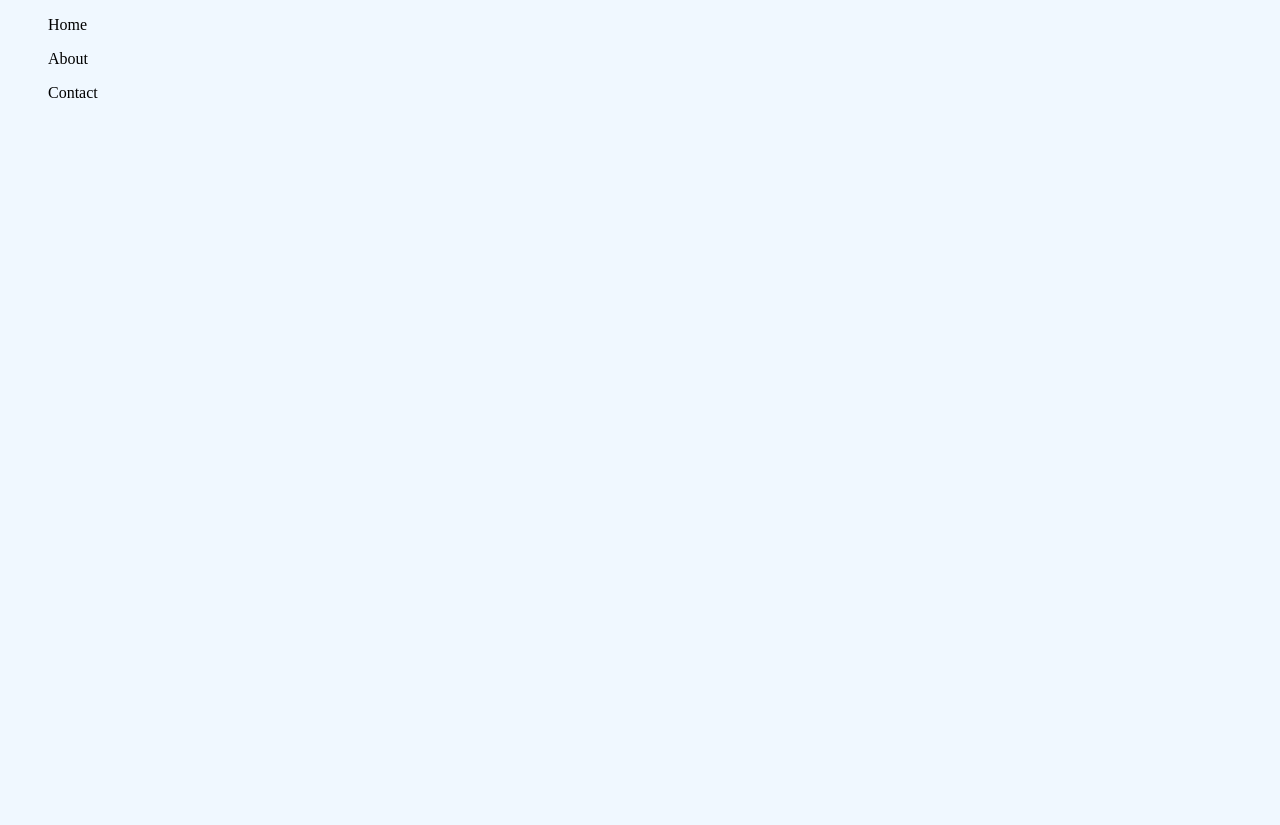
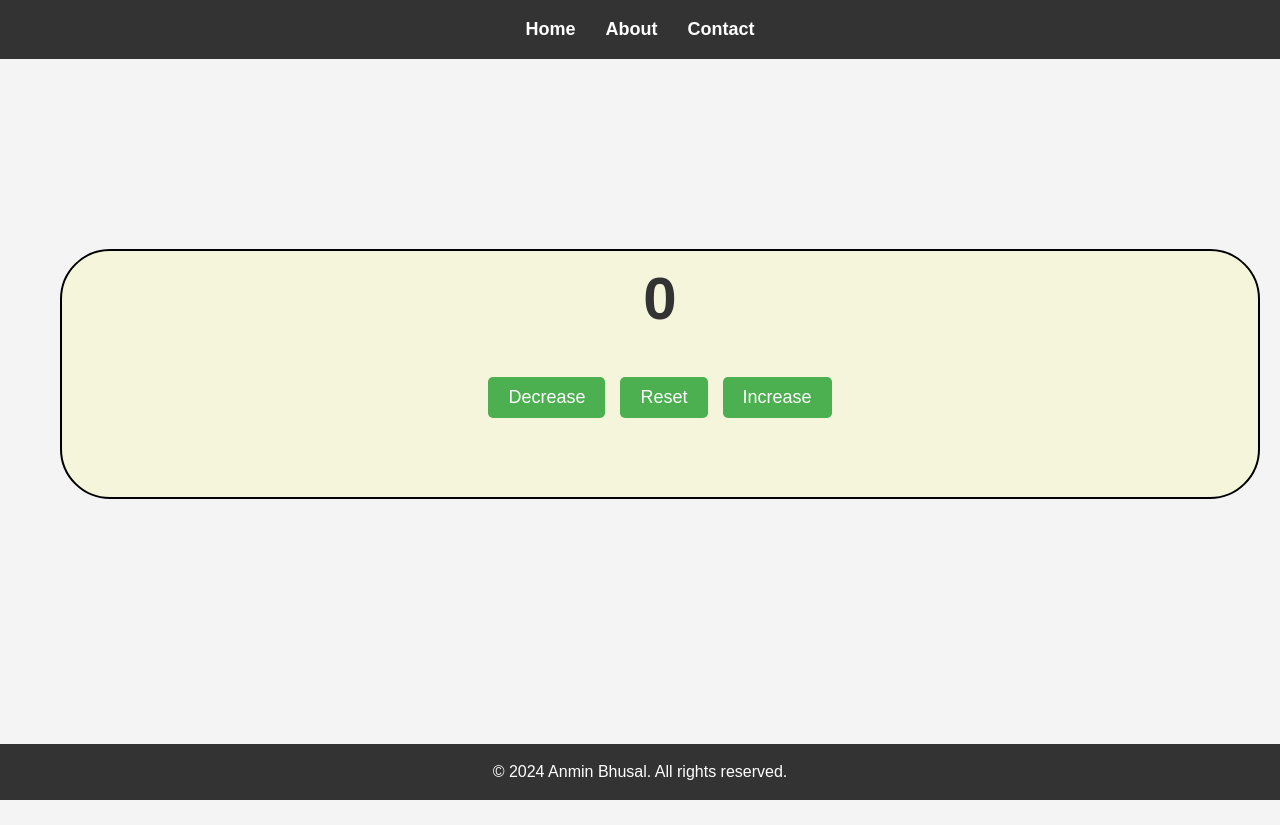
Before and after one commit to Anmin-Bhusal/Counter-program-using-js, a plain HTML site: page index.html in a window 1280 px wide. Before the commit the page ends 800 px from the top, so only its background shows below. Drawn offline with Linux system fonts and the light colour scheme.

Commit message:
first version

```diff
--- a/index.css
+++ b/index.css
@@ -1,3 +1,95 @@
+* {
+    margin: 0;
+    padding: 0;
+    box-sizing: border-box;
+    font-family: 'Arial', sans-serif;
+}
+
 body {
-    background-color: aliceblue;
+    background-color: #f4f4f4;
+    color: #333;
+    line-height: 1.6;
 }
+
+header {
+    background-color: #333;
+    color: #fff;
+    padding: 15px 0;
+}
+
+nav ul {
+    list-style: none;
+    display: flex;
+    justify-content: center;
+    align-items: center;
+}
+
+nav ul li {
+    margin: 0 15px;
+}
+
+nav ul li a {
+    color: #fff;
+    text-decoration: none;
+    font-size: 18px;
+    font-weight: bold;
+}
+
+nav ul li a:hover {
+    text-decoration: underline;
+}
+
+section {
+    border:2px solid black;
+    border-radius: 50px;
+    height:250px;
+    width:1200px;
+    background-color: beige;
+    margin-top: 150px;
+}
+
+main {
+    padding: 40px 20px;
+    max-width: 1200px;
+    margin: 0 auto;
+}
+
+.counter-container {
+    text-align: center;
+}
+
+#counter {
+    font-size: 60px;
+    color: #333;
+    margin-bottom: 30px;
+}
+
+.button-container {
+    display: flex;
+    justify-content: center;
+    gap: 15px;
+}
+
+button {
+    font-size: 18px;
+    padding: 10px 20px;
+    cursor: pointer;
+    border-radius: 5px;
+    border: none;
+    background-color: #4CAF50;
+    color: white;
+}
+
+button:hover {
+    background-color: #f118c6;
+}
+
+footer {
+    background-color: #333;
+    color: #fff;
+    text-align: center;
+    padding: 15px 0;
+    position: sticky;
+    bottom: 0;
+    width: 100%;
+}
--- a/index.html
+++ b/index.html
@@ -3,22 +3,36 @@
 <head>
     <meta charset="UTF-8">
     <meta name="viewport" content="width=device-width, initial-scale=1.0">
-    <title>Document</title>
+    <title>My Professional Website</title>
     <link rel="stylesheet" href="index.css">
 </head>
 <body>
     <header>
         <nav>
-            <ul class="nav">Home</ul>
-            <ul class="nav">About</ul>
-            <ul class="nav">Contact</ul>
+            <ul>
+                <li><a href="#">Home</a></li>
+                <li><a href="#">About</a></li>
+                <li><a href="#">Contact</a></li>
+            </ul>
         </nav>
     </header>
+
     <main>
+        <section class="counter-container">
+            <h1 id="counter">0</h1>
+            <div class="button-container">
+                <button id="button1">Decrease</button>
+                <button id="button2">Reset</button>
+                <button id="button3">Increase</button>
+            </div>
+        </section>
+        <br><br><br><br><br><br><br><br><br>
+    </main>
 
-    </main>
     <footer>
+        <p>&copy; 2024 Anmin Bhusal. All rights reserved.</p>
+    </footer>
 
-    </footer>
+    <script src="index.js"></script>
 </body>
 </html>
--- /dev/null
+++ b/index.js
@@ -0,0 +1,15 @@
+document.getElementById("button1").onclick = function() {
+    let counter = document.getElementById("counter");
+    let count = parseInt(counter.textContent);
+    counter.textContent = count - 1;
+};
+
+document.getElementById("button2").onclick = function() {
+    document.getElementById("counter").textContent = "0";
+};
+
+document.getElementById("button3").onclick = function() {
+    let counter = document.getElementById("counter");
+    let count = parseInt(counter.textContent);
+    counter.textContent = count + 1;
+};
```
